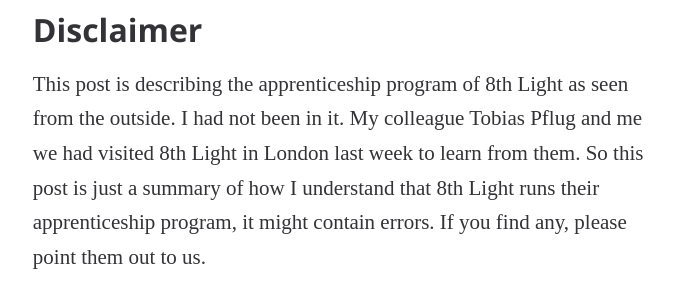
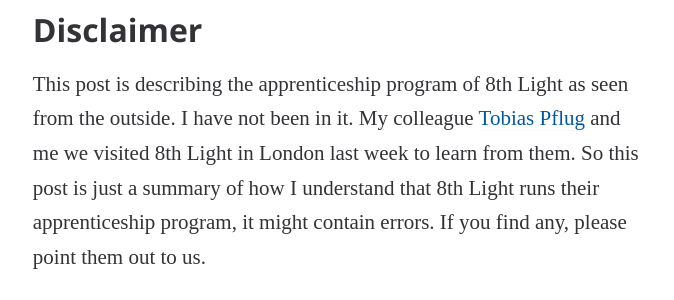
Before and after one commit to holidaycheck/tech-blog, a Jekyll site: the page built from _posts/2017-10-05-apprenticeship-at-8thlight.md, in a window 1280 px wide. Shown: the part 916-1216 px from the top of the page, without its empty margins (300-974 px from the left). Built offline with Jekyll 4.4.1, drawn with Linux system fonts in a browser that asks for light colours; some web fonts are replaced; some of the changed text lies outside the part shown.

Commit message:
Adjustments triggered by Jim's comments.

```diff
--- a/_posts/2017-10-05-apprenticeship-at-8thlight.md
+++ b/_posts/2017-10-05-apprenticeship-at-8thlight.md
@@ -20,7 +20,9 @@
 
 ## Disclaimer
 
-This post is describing the apprenticeship program of 8th Light as seen from the outside. I had not been in it. My colleague Tobias Pflug and me we had visited 8th Light in London last week to learn from them. So this post is just a summary of how I understand that 8th Light runs their apprenticeship program, it might contain errors. If you find any, please point them out to us.
+This post is describing the apprenticeship program of 8th Light as seen from the outside. I have not been in it. My colleague [Tobias Pflug][tpflug] and me we visited 8th Light in London last week to learn from them. So this post is just a summary of how I understand that 8th Light runs their apprenticeship program, it might contain errors. If you find any, please point them out to us.
+
+[tpflug]: https://twitter.com/tpflug
 
 ## Apprenticeship - What is all this about?
 
@@ -134,7 +138,7 @@
 
 As described above the curriculum contains all things about “programming, client services, collaboration, leadership, and communication skills”. The curriculum itself is way more detailed than this and contains the topics in detail, (chapters of) books to read, blog posts, tasks to solve and so on.
 
-One thing I saw that everyone at 8th Light has as part of their apprenticeship is to learn the editor vi and the terminal manager tmux. Other tools are allowed to use too, but as one part of the curriculum those two tools are required to learn. Another topic that appears in the curriculum is Test Driven Development. I remember Mollie saying that the “disciplined TDD” was one of the most important things she had learned in her apprenticeship. On [her blog][tests-that-test-you] Katerina writes about about testing on the third day of her apprenticeship. This makes obvious that testing is not added into the game at some later stage to validate something that was implemented. It is an essential part, a building block of an apprenticeship. I heard very often that the book [TDD by Example] was mentioned and is part of an apprenticeship.
+One thing I saw that many at 8th Light have as part of their apprenticeship is to learn the editor vi and the terminal manager tmux. We saw also mamny other tools being used. Another topic that appears in the curriculum is Test Driven Development. I remember Mollie saying that the “disciplined TDD” was one of the most important things she had learned in her apprenticeship. On [her blog][tests-that-test-you] Katerina writes about about testing on the third day of her apprenticeship. This makes obvious that testing is not added into the game at some later stage to validate something that was implemented. It is an essential part, a building block of an apprenticeship. I heard very often that the book [TDD by Example] was mentioned and is part of an apprenticeship.
 
 Another part of the curriculum is to learn the SOLID principles, open-close principle, the four rules of simple design, refactoring, coupling and cohesion (using the two chapters of the book “Structured Design”) and doing lots of Katas. The most famous kata everyone in 8th Light does is Tic Tac Toe. But besides that I saw the bowling kata, roman numerals and gilded rose. So there is a lot of practicing going on.
 
```
Also changed, not shown: other parts of _posts/2017-10-05-apprenticeship-at-8thlight.md (+8 -6 lines).
